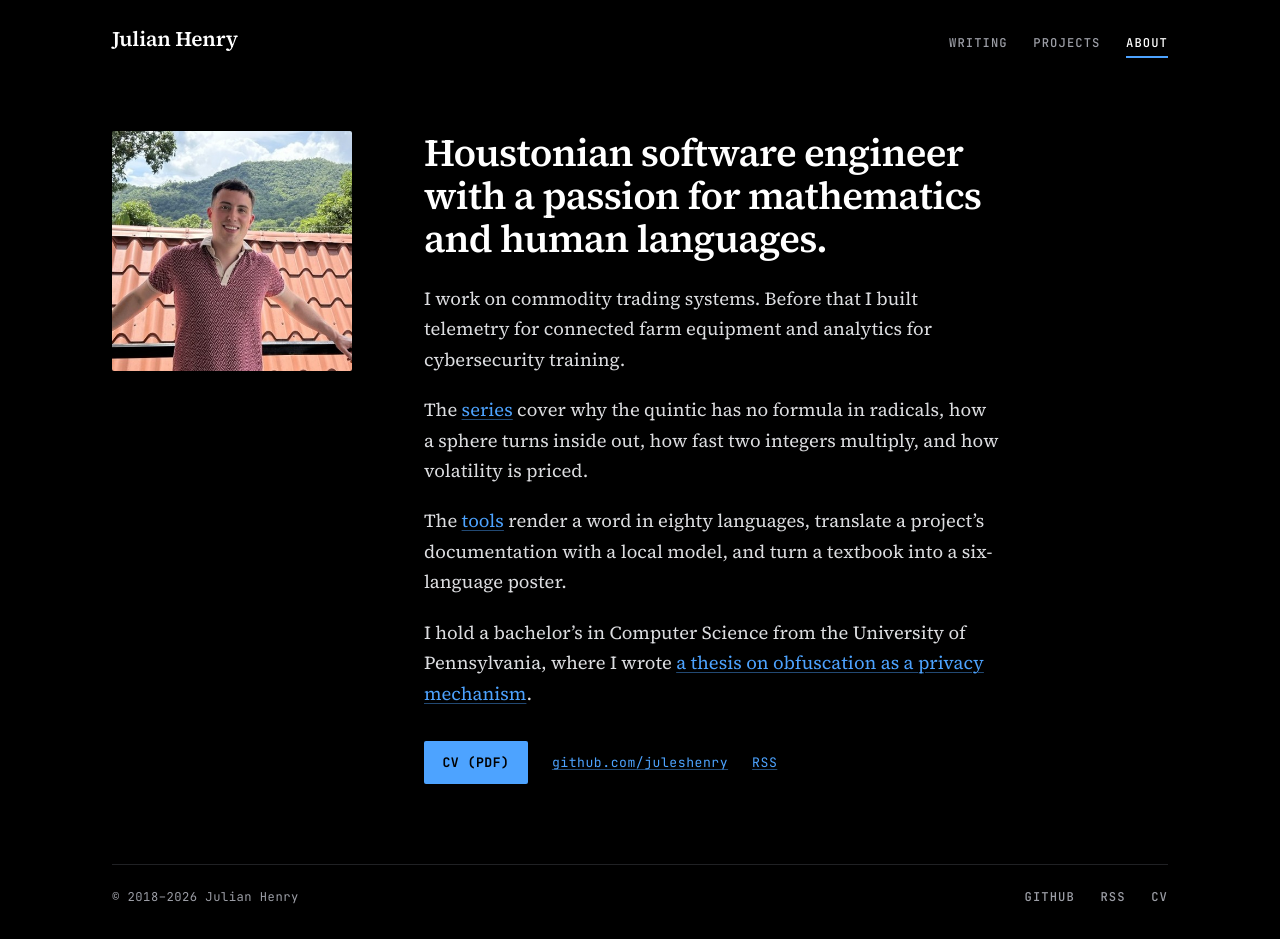
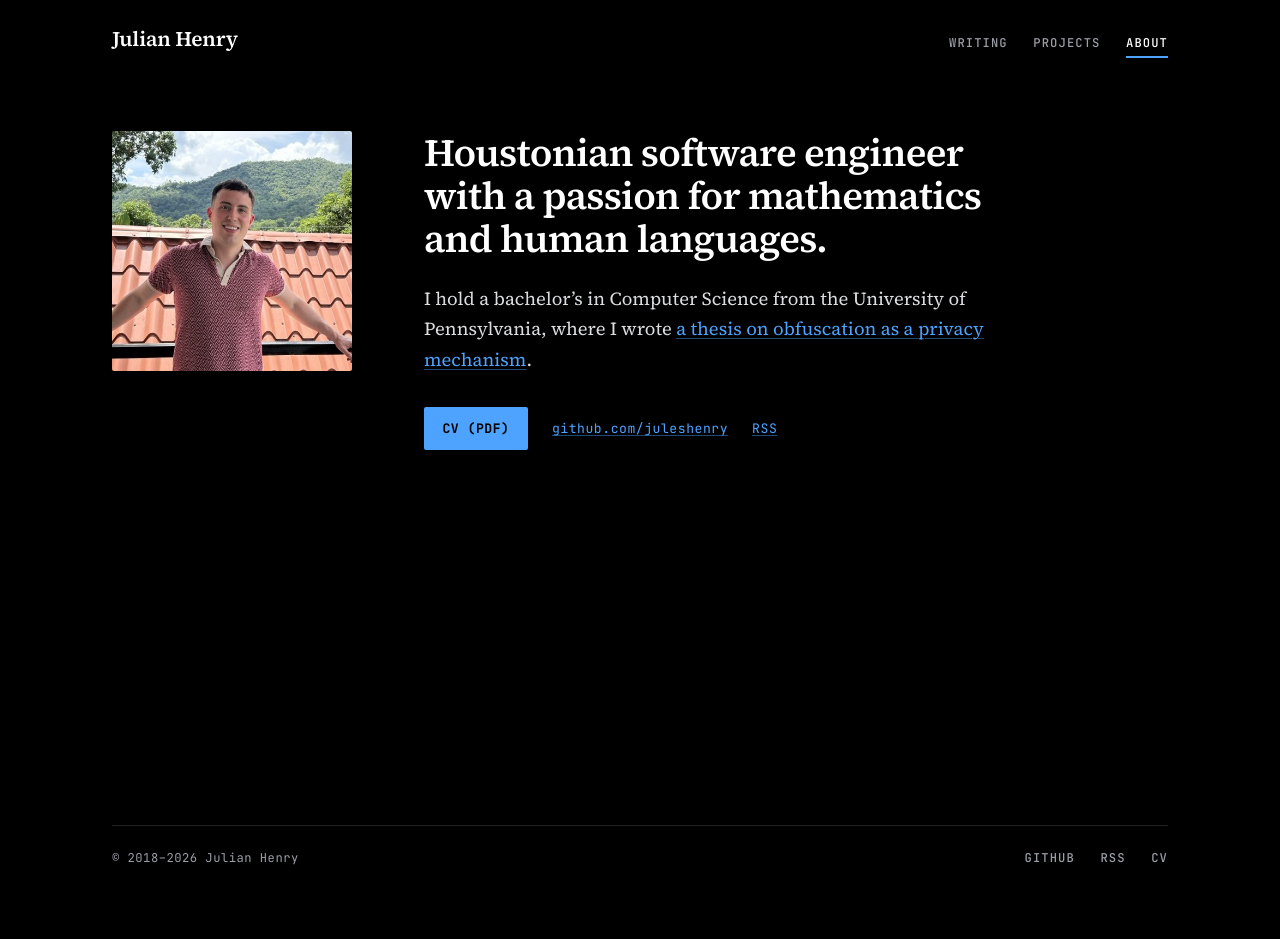
Before and after one commit to juleshenry/juleshenry.github.io, a Jekyll site: the page built from about.html, in a window 1280 px wide. Built offline with Jekyll 4.4.1, drawn with Linux system fonts in a browser that asks for light colours; after the commit the page ends 900 px from its top, so only the background shows below that.

Commit message:
chore(about): trim bio to lede and education

```diff
--- a/about.html
+++ b/about.html
@@ -13,18 +13,6 @@ description: Julian Henry is a software engineer in Houston who writes long-form
 
     <div class="about-body">
       <p>
-        I work on commodity trading systems. Before that I built telemetry for connected farm
-        equipment and analytics for cybersecurity training.
-      </p>
-      <p>
-        The <a href="/blog/#h-series">series</a> cover why the quintic has no formula in radicals,
-        how a sphere turns inside out, how fast two integers multiply, and how volatility is priced.
-      </p>
-      <p>
-        The <a href="/selected-works">tools</a> render a word in eighty languages, translate a
-        project&rsquo;s documentation with a local model, and turn a textbook into a six-language poster.
-      </p>
-      <p>
         I hold a bachelor&rsquo;s in Computer Science from the University of Pennsylvania, where I wrote
         <a href="/blog/2020/06/01/queries-in-the-mist">a thesis on obfuscation as a privacy mechanism</a>.
       </p>
```
